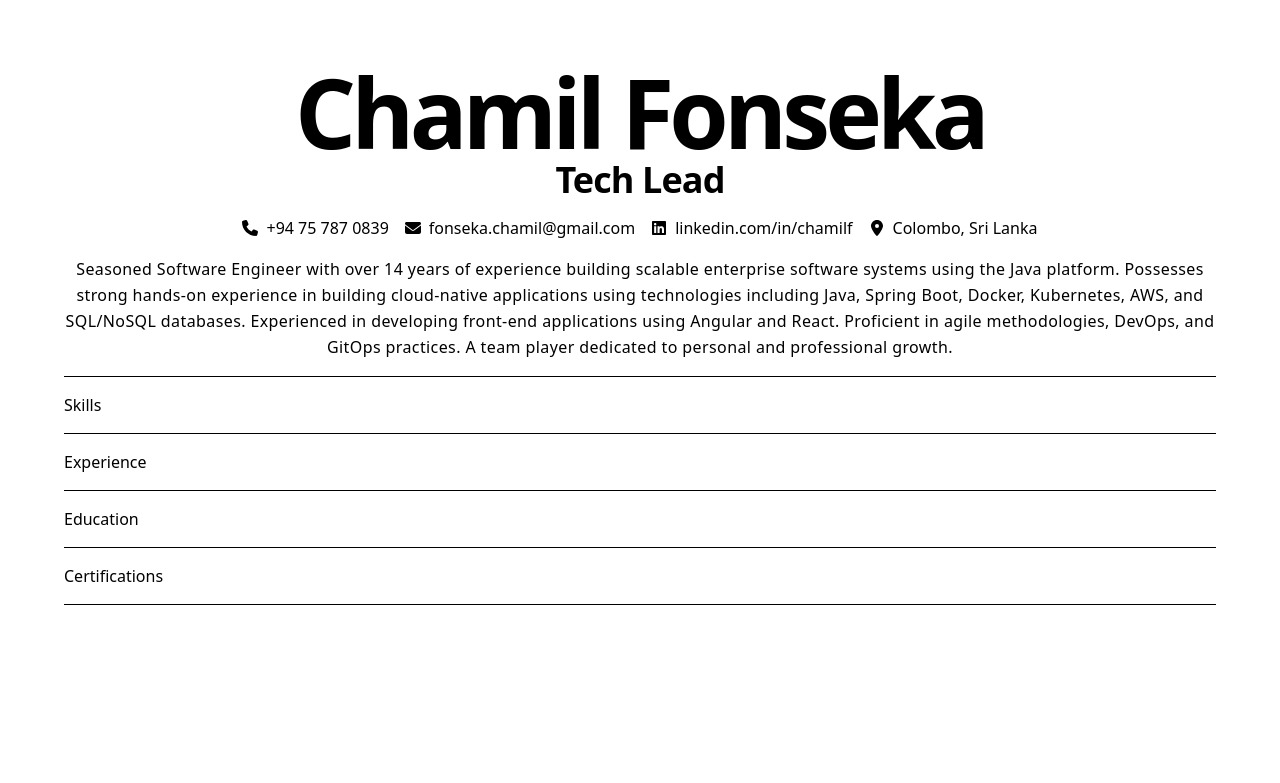
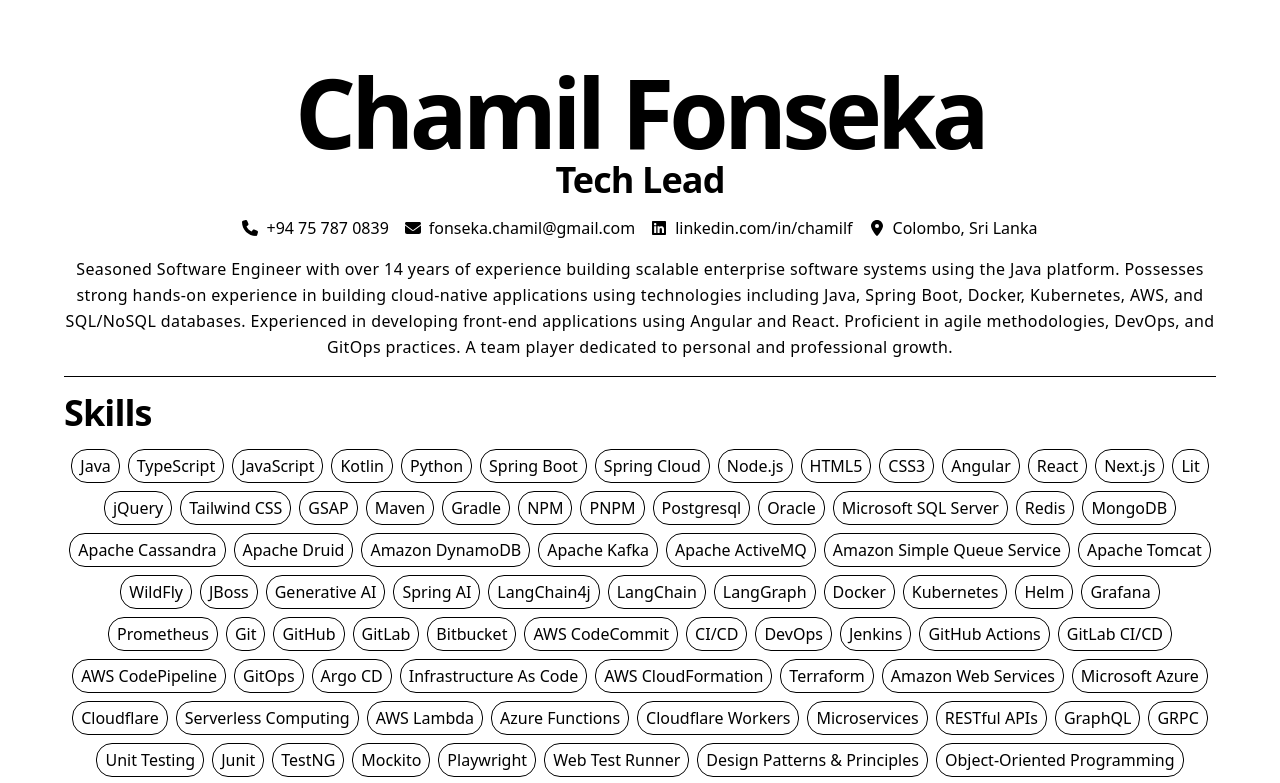
Before and after one commit to ChamilFonseka/chamilfonseka.github.io, a React (Vite) app: page / in a window 1280 px wide. Shown: the top 783 px of the page. Built offline with nearby package versions, Linux system fonts and the light colour scheme.

Commit message:
Complete the Skills section

```diff
--- a/src/components/Skills.tsx
+++ b/src/components/Skills.tsx
@@ -1,9 +1,119 @@
 const Skills = () => {
     return (
         <section>
-            <h1>Skills</h1>
+            <h2 className="text-2xl md:text-3xl xl:text-4xl tracking-tight font-semibold mb-4">Skills</h2>
+            <div className="flex flex-wrap gap-2 justify-center">
+
+                <Skill skill="Java" />
+                <Skill skill="TypeScript" />
+                <Skill skill="JavaScript" />
+                <Skill skill="Kotlin" />
+                <Skill skill="Python" />
+
+                <Skill skill="Spring Boot" />
+                <Skill skill="Spring Cloud" />
+                <Skill skill="Node.js" />
+
+                <Skill skill="HTML5" />
+                <Skill skill="CSS3" />
+                <Skill skill="Angular" />
+                <Skill skill="React" />
+                <Skill skill="Next.js" />
+                <Skill skill="Lit" />
+                <Skill skill="jQuery" />
+                <Skill skill="Tailwind CSS" />
+                <Skill skill="GSAP" />
+
+                <Skill skill="Maven" />
+                <Skill skill="Gradle" />
+                <Skill skill="NPM" />
+                <Skill skill="PNPM" />
+
+                <Skill skill="Postgresql" />
+                <Skill skill="Oracle " />
+                <Skill skill="Microsoft SQL Server" />
+
+                <Skill skill="Redis" />
+                <Skill skill="MongoDB" />
+                <Skill skill="Apache Cassandra" />
+                <Skill skill="Apache Druid" />
+                <Skill skill="Amazon DynamoDB" />
+
+                <Skill skill="Apache Kafka" />
+                <Skill skill="Apache ActiveMQ" />
+                <Skill skill="Amazon Simple Queue Service" />
+
+                <Skill skill="Apache Tomcat" />
+                <Skill skill="WildFly" />
+                <Skill skill="JBoss" />
+
+                <Skill skill="Generative AI" />
+                <Skill skill="Spring AI" />
+                <Skill skill="LangChain4j" />
+                <Skill skill="LangChain" />
+                <Skill skill="LangGraph" />
+
+                <Skill skill="Docker" />
+                <Skill skill="Kubernetes" />
+                <Skill skill="Helm" />
+
+                <Skill skill="Grafana" />
+                <Skill skill="Prometheus" />
+
+                <Skill skill="Git" />
+                <Skill skill="GitHub" />
+                <Skill skill="GitLab" />
+                <Skill skill="Bitbucket" />
+                <Skill skill="AWS CodeCommit" />
+
+                <Skill skill="CI/CD" />
+                <Skill skill="DevOps" />
+                <Skill skill="Jenkins" />
+                <Skill skill="GitHub Actions" />
+                <Skill skill="GitLab CI/CD" />
+                <Skill skill="AWS CodePipeline" />
+
+                <Skill skill="GitOps" />
+                <Skill skill="Argo CD" />
+
+                <Skill skill="Infrastructure As Code" />
+                <Skill skill="AWS CloudFormation" />
+                <Skill skill="Terraform" />
+
+                <Skill skill="Amazon Web Services" />
+                <Skill skill="Microsoft Azure" />
+                <Skill skill="Cloudflare" />
+
+                <Skill skill="Serverless Computing" />
+                <Skill skill="AWS Lambda" />
+                <Skill skill="Azure Functions" />
+                <Skill skill="Cloudflare Workers" />
+
+                <Skill skill="Microservices" />
+                <Skill skill="RESTful APIs" />
+                <Skill skill="GraphQL" />
+                <Skill skill="GRPC" />
+
+                <Skill skill="Unit Testing" />
+                <Skill skill="Junit" />
+                <Skill skill="TestNG" />
+                <Skill skill="Mockito" />
+                <Skill skill="Playwright" />
+                <Skill skill="Web Test Runner" />
+
+                <Skill skill="Design Patterns & Principles" />
+                <Skill skill="Object-Oriented Programming" />
+                <Skill skill="Agile Methodologies" />
+                <Skill skill="Scrum" />
+            </div>
             <hr className="my-4" />
         </section>
     );
 };
 export default Skills;
+
+const Skill = ({ skill }: { skill: string; }) => {
+    return (
+        <span className="border-1 px-2 py-1 rounded-2xl shrink-0">{skill}</span>
+    );
+};
```
Also changed, not shown: package.json (line endings or trailing spaces).
